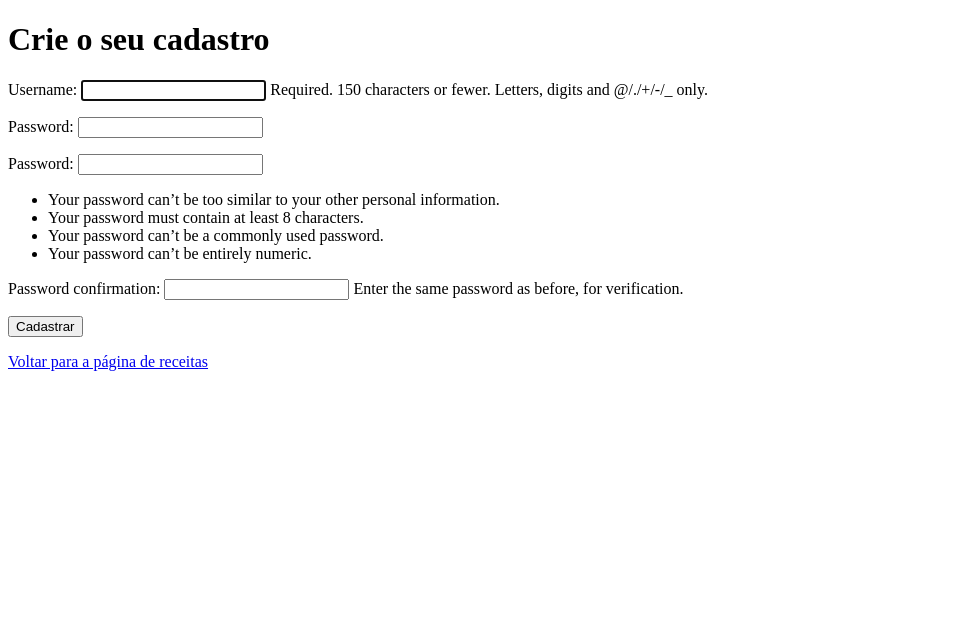
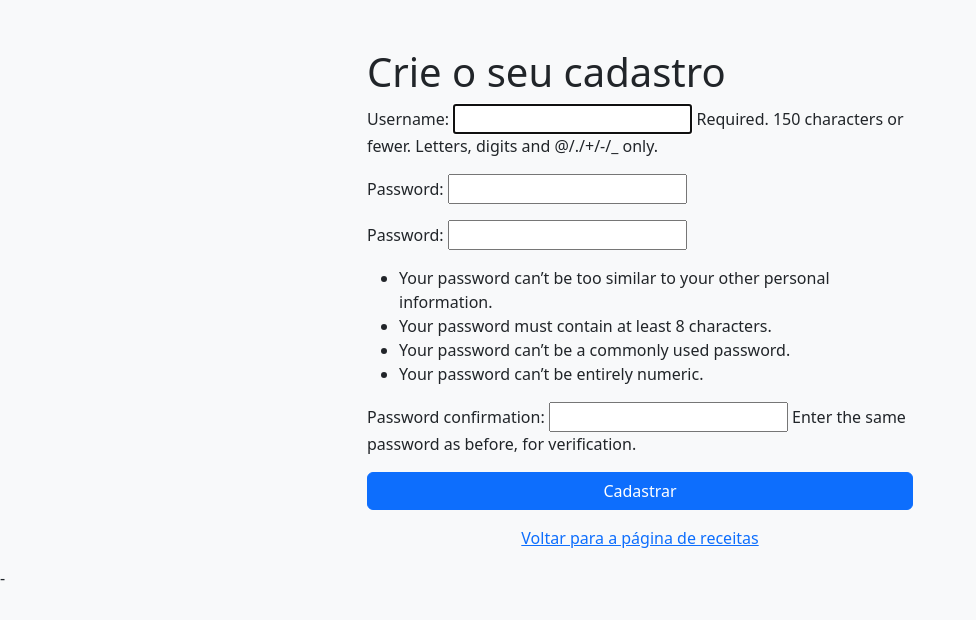
Before and after one commit to caikedomingues/Lista-de-receitas-com-django, a Django app: page /cadastroUsuario in a window 1280 px wide. Shown: the top 620 px of the page, without its empty margins (0-976 px from the left). Run offline with Django 5.2, Linux system fonts and the light colour scheme.

Commit message:
Estililzação da página de cadastro de usuários
Usei o mesmo CSS da página de login

```diff
--- a/receitas_com_django/receitas/templates/receitas/cadastroUsuario.html
+++ b/receitas_com_django/receitas/templates/receitas/cadastroUsuario.html
@@ -7,14 +7,33 @@
         <meta charset="utf-8">
         <meta name="viewport" content="width=device-width, initial-scale 1.0">
         <meta http-equiv="X-UA Compatible" content="IE=edge">
+
+        <!--No Django, os arquivos estatisticos como CSS e imagens devem ficar em uma pasta
+        chamada static (que irá conter uma estrutura / organização parecida com a pasta de
+        templates), já que a pasta de templates armazena apenas arquivos HTML.-->
+
+        <!--Para acessar os arquivos da pasta static, precisamos carregar a página
+        no nosso arquivo de templates.-->
+        {%load static%}
+
+        <!--Vamos adicionar no sistema um icone que esta na pasta de imagens da pasta static-->
+        <link rel="shortcut icon" href="{%static 'receitas/imagensStatic/icone.jpg'%}">
+
+        <!--Link do cdn que nos conecta ao framework do bootstrap que irá estilizar o nosso sistema-->
+        <link href="https://cdn.jsdelivr.net/npm/bootstrap@5.3.5/dist/css/bootstrap.min.css" rel="stylesheet" integrity="sha384-SgOJa3DmI69IUzQ2PVdRZhwQ+dy64/BUtbMJw1MZ8t5HZApcHrRKUc4W0kG879m7" crossorigin="anonymous">
     </head>
 
-    <body>
+    <!--Classe do bootstrap que ira alterar a cor da página-->
+    <body class="bg-light">
+
+        <div class = "container mt-5">
+            <div class="row justify-content-center">
+                <div class="col-md-6">
                     <h1>Crie o seu cadastro</h1>
 
                     <!--Criação do formulário de cadastro: Ira enviar os dados para a própria páginae terá como método o post para envio de dados
-        no sistema-->
-        <form action = "{%url 'cadastroUsuario'%}" method="post">
+                    no sistema. A classe form do bootstrap irá centralizar os elementos do formulário-->
+                    <form action = "{%url 'cadastroUsuario'%}" method="post" class="form">
 
                         <!--Irá garantir que todas as requisições venham apenas
                         do nosso sistema-->
@@ -23,13 +42,26 @@
                         <!--Ira formatar os dados como paragráfo-->
                         {{form.as_p}}
 
-            <!--Criação do botão que irá enviar os dados para o servidor-->
-            <button type="submit"> Cadastrar</button>
+                        <!--Criação do botão que irá enviar os dados para o servidor. As divs e classes do boostrap irão
+                        alterar a cor e o estilo do botão-->
+                        <div class="d-grid gap-2"><button type="submit" class="btn btn-primary"> Cadastrar</button></div>
 
 
                     </form>
 
+                    <!--Div que irá centralizar o link na página-->
+                    <div class="mt-3 text-center">
                         <!--Link que volta para a página de receitas-->
                         <p><a href="{%url 'index'%}">Voltar para a página de receitas</a></p>
+                    </div>
+
+        </div>
+          </div>
+            </div>
+
+
+        <!--Script para o javascript do bootstrap que gerencia alguns elementos do design como animações, por exemplo.-->-
+        <script src="https://cdn.jsdelivr.net/npm/bootstrap@5.3.5/dist/js/bootstrap.bundle.min.js" integrity="sha384-k6d4wzSIapyDyv1kpU366/PK5hCdSbCRGRCMv+eplOQJWyd1fbcAu9OCUj5zNLiq" crossorigin="anonymous"></script>
+
     </body>
 </html>
```
Also changed, not shown: receitas_com_django/db.sqlite3. Lines whose indentation alone changed are shown as unchanged.
